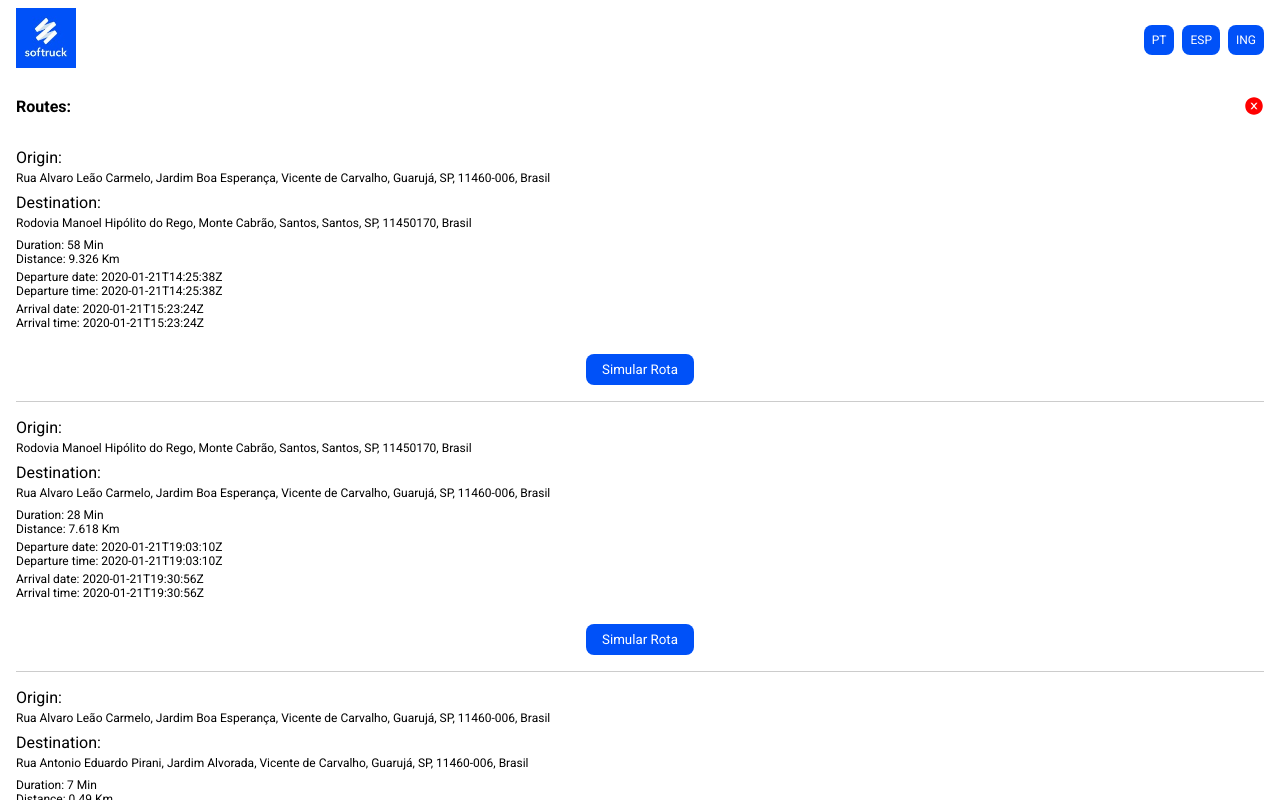
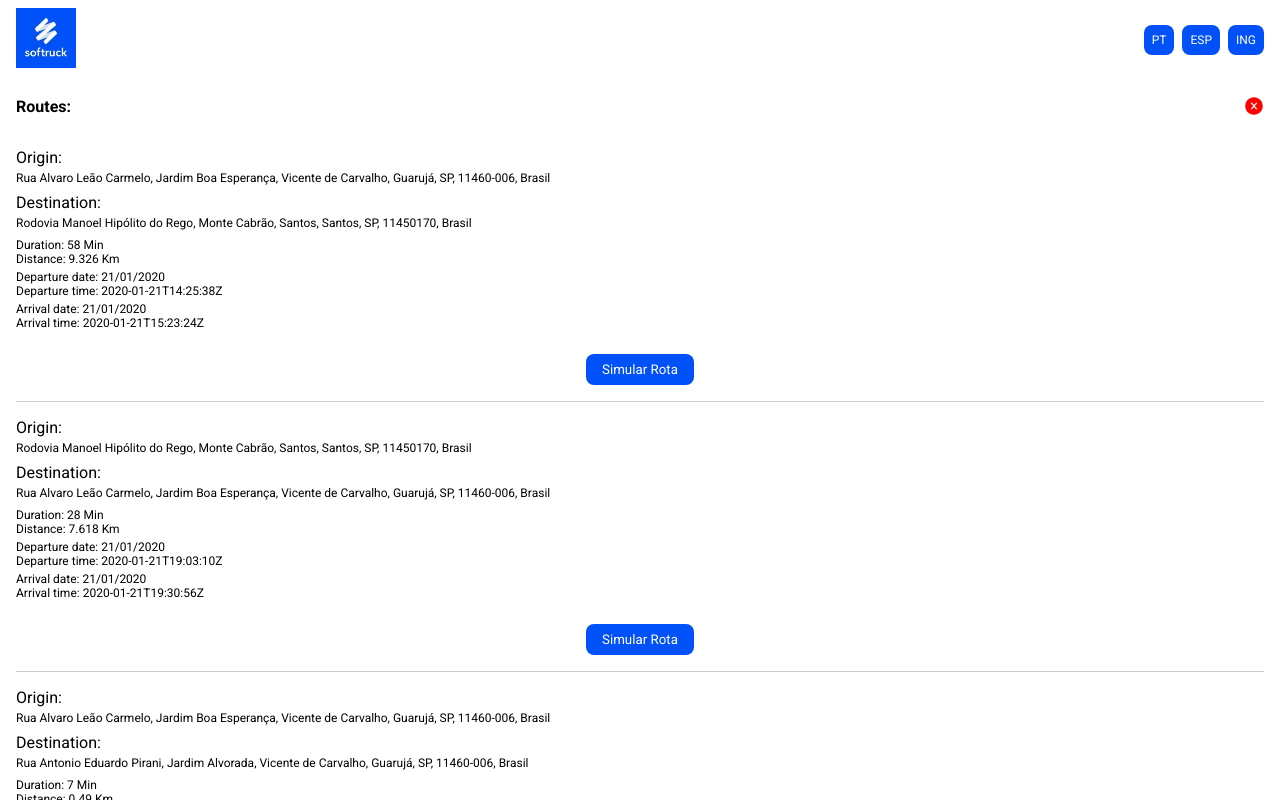
Before and after one commit to raphaelslima/softruck, a React (Vite) app: page / in a window 1280 px wide. Both pictures are taken after a click on the button "Select Route". Shown: the top 800 px of the page. Built offline with nearby package versions, Linux system fonts and the light colour scheme.

Commit message:
feat: add helper formatDate

```diff
--- a/src/components/ItemList/index.tsx
+++ b/src/components/ItemList/index.tsx
@@ -9,6 +9,7 @@ import { Course } from "../../interfaces/course"
 //Helpers
 import {formatDuration} from '../../helpers/formatDuration'
 import {formatDistance} from '../../helpers/formatDistance'
+import {formatDate} from '../../helpers/formatDate'
 
 interface PropsItemList{
   route: Course
@@ -36,11 +37,11 @@ const ItemList = ({route}: PropsItemList)=>{
           <span>{t('Distancia')} {`${formatDistance(route.distance)}`}</span>
         </div>
         <div className="detalsItem">
-          <span>{t('Data de partida')} {`${route.start_at}`}</span>
+          <span>{t('Data de partida')} {`${formatDate(route.start_at)}`}</span>
           <span>{t('Horario de partida')} {`${route.start_at}`}</span>
         </div>
         <div className="detalsItem">
-          <span>{t('Data de chegada')} {`${route.end_at}`}</span>
+          <span>{t('Data de chegada')} {`${formatDate(route.end_at)}`}</span>
           <span>{t('Horario de chegada')} {`${route.end_at}`}</span>
         </div>
       </div>
--- /dev/null
+++ b/src/helpers/formatDate.ts
@@ -0,0 +1,8 @@
+export const formatDate = (date: string): string => {
+
+  const day = date.slice(8,10)
+  const month = date.slice(5,7)
+  const year = date.slice(0,4)
+
+  return `${day}/${month}/${year}`
+}
--- a/src/helpers/formatDistance.ts
+++ b/src/helpers/formatDistance.ts
@@ -1,4 +1,4 @@
-export function formatDistance(distance: number): string{
+export const formatDistance = (distance: number): string => {
 
   return `${String(distance/1000)} Km`
 }
```
